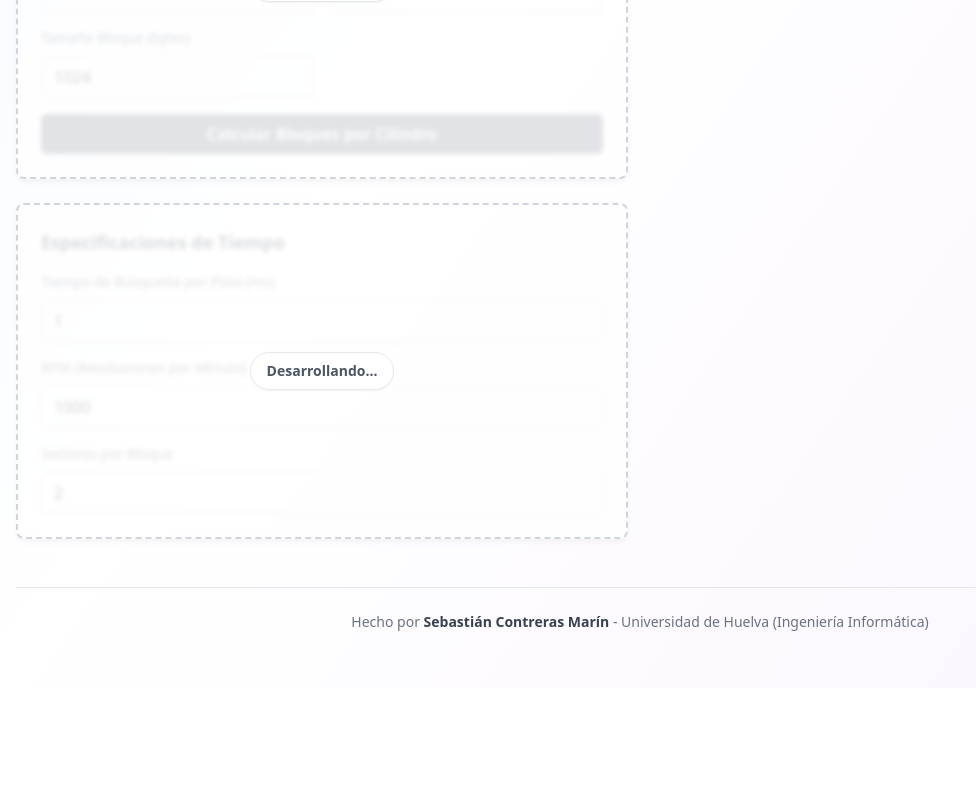
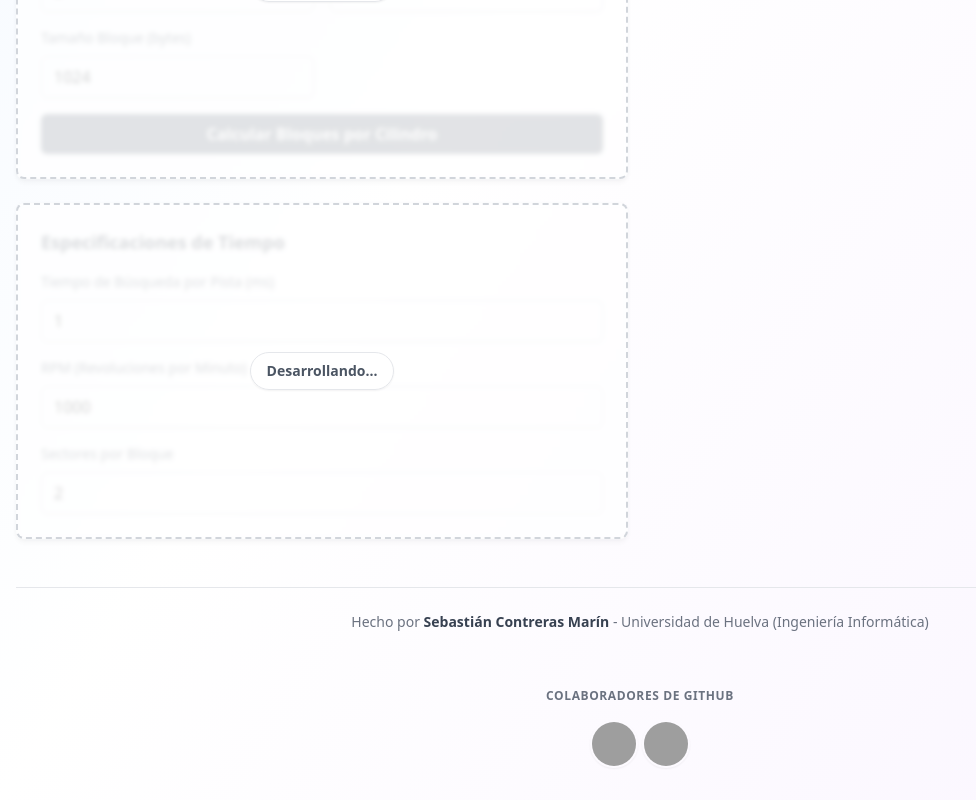
Before and after one commit to sebascm-dev/simulador-ejercicios-entrada-salida, a Next.js app: page / in a window 1280 px wide. Shown: the part 1139-1939 px from the top of the page, without its empty margins (0-976 px from the left). Before the commit the page ends 1827 px from the top, so only its background shows below. Built offline with nearby package versions, Linux system fonts and the light colour scheme; no server answers; grey boxes are pictures that could not be loaded.

Commit message:
[+] Añadiendo vista de los colaboradores del proyecto

```diff
--- a/app/page.tsx
+++ b/app/page.tsx
@@ -7,6 +7,7 @@ import InputSection from '@/components/InputSection';
 import ResultTable from '@/components/ResultTable';
 import TrackVisualization from '@/components/TrackVisualization';
 import ArrivalTimeInput, { ArrivalInstance } from '@/components/ArrivalTimeInput';
+import GitHubContributors from '@/components/GitHubContributors';
 
 const DevelopmentOverlay = ({ children }: { children: React.ReactNode }) => (
   <div className="relative">
@@ -588,6 +589,7 @@ export default function Home() {
             Hecho por <span className="font-semibold text-gray-700">Sebastián Contreras Marín</span> - Universidad de Huelva (Ingeniería Informática)
           </p>
         </footer>
+        <GitHubContributors />
       </div>
     </div>
   );
--- /dev/null
+++ b/components/GitHubContributors.tsx
@@ -0,0 +1,97 @@
+import React, { useEffect, useState } from 'react';
+
+interface Contributor {
+    id: number;
+    login: string;
+    avatar_url: string;
+    html_url: string;
+    contributions: number;
+}
+
+const GitHubContributors: React.FC = () => {
+    const [contributors, setContributors] = useState<Contributor[]>([]);
+    const [loading, setLoading] = useState(true);
+    const [error, setError] = useState<string | null>(null);
+
+    useEffect(() => {
+        const fetchContributors = async () => {
+            try {
+                // Try the new repository name first
+                let repoName = 'simulador-ejercicios-entrada-salida';
+                let response = await fetch(`https://api.github.com/repos/sebascm-dev/${repoName}/contributors`);
+
+                if (!response.ok) {
+                    // Fallback to the original name if the rename hasn't happened or hasn't propagated
+                    repoName = 'test';
+                    response = await fetch(`https://api.github.com/repos/sebascm-dev/${repoName}/contributors`);
+                }
+
+                if (!response.ok) {
+                    // If both fail (likely private repo), fallback to manual entry
+                    throw new Error('Repositorio privado o no encontrado');
+                }
+
+                const data = await response.json();
+                setContributors(data);
+                setError(null);
+            } catch (err) {
+                console.warn('Could not fetch contributors (likely private repo). Using fallback.', err);
+                // Fallback for private repo
+                setContributors([
+                    {
+                        id: 1100, // Arbitrary ID
+                        login: 'sebascm-dev',
+                        avatar_url: 'https://github.com/sebascm-dev.png',
+                        html_url: 'https://github.com/sebascm-dev',
+                        contributions: 1
+                    },
+                    {
+                        id: 1101, // Arbitrary ID
+                        login: 'Airamsveedraaa',
+                        avatar_url: 'https://github.com/Airamsveedraaa.png',
+                        html_url: 'https://github.com/Airamsveedraaa',
+                        contributions: 1
+                    }
+                ]);
+                setError(null);
+            } finally {
+                setLoading(false);
+            }
+        };
+
+        fetchContributors();
+    }, []);
+
+    if (loading) return null;
+    if (contributors.length === 0) return null;
+
+    return (
+        <div className="mt-8 text-center">
+            <h3 className="text-gray-500 text-xs uppercase tracking-wider font-semibold mb-4">
+                Colaboradores de GitHub
+            </h3>
+            <div className="flex justify-center flex-wrap gap-1">
+                {contributors.map((contributor) => (
+                    <a
+                        key={contributor.id}
+                        href={contributor.html_url}
+                        target="_blank"
+                        rel="noopener noreferrer"
+                        className="group relative"
+                        title={`${contributor.login} (${contributor.contributions} contribuciones)`}
+                    >
+                        <div className="w-12 h-12 rounded-full overflow-hidden border-2 border-transparent group-hover:border-primary-500 transition-all duration-200 transform group-hover:scale-110 shadow-sm">
+                            <img
+                                src={contributor.avatar_url}
+                                alt={contributor.login}
+                                className="w-full h-full object-cover"
+                            />
+                        </div>
+                    </a>
+                ))}
+            </div>
+        </div>
+    );
+};
+
+export default GitHubContributors;
```
